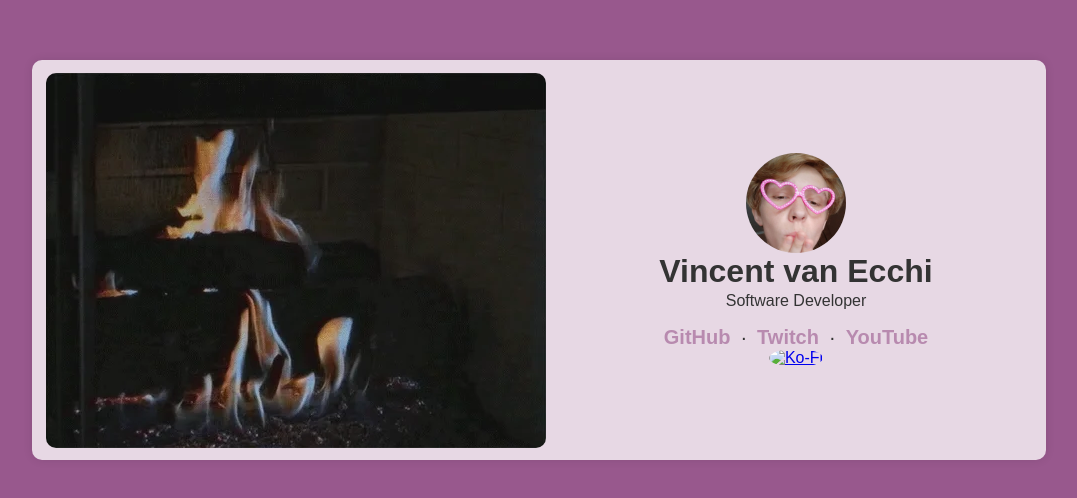
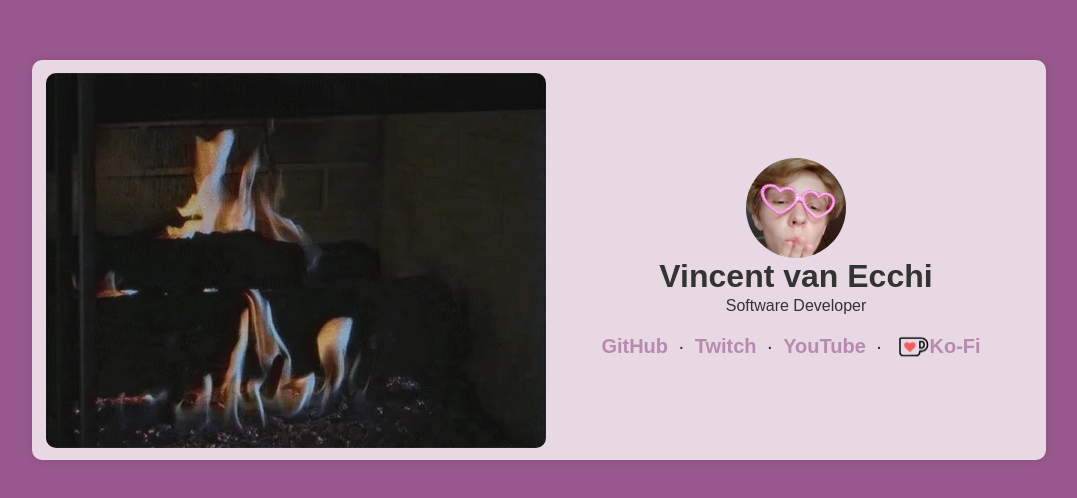
Before and after one commit to vincentvanecchi/vincentvanecchi.github.io, a plain HTML site: page index.html in a window 1280 px wide. Shown: the part 140-638 px from the top of the page, without its empty margins (101-1178 px from the left). Drawn offline with Linux system fonts and the light colour scheme.

Commit message:
ko-fi badge

```diff
--- a/index.html
+++ b/index.html
@@ -44,7 +44,7 @@
             align-items: center;
         }
 
-        .profile img {
+        .pfp {
             border-radius: 50%;
             width: 100px;
             height: 100px;
@@ -78,7 +78,7 @@
             margin-right: 10px;
         }
 
-        .social-links a {
+        a {
             text-decoration: none;
             color: #8d448086;
             font-weight: bold;
@@ -93,9 +93,25 @@
             align-items: center;
         }
 
-        .social-links a:hover {
+        a:hover {
             color: #8d4480;
             border-color: #8d4480;
+        }
+
+        .kofi {
+            display: flex;
+            flex-direction: row;
+            border-width: 2px;
+            border-color: white;
+        }
+
+        .kofi img {
+            width: 41px;
+            height: 32px;
+        }
+
+        .kofi span {
+            margin-left: -4px;
         }
     </style>
 </head>
@@ -103,7 +119,7 @@
     <div class="container">
         <img class="fireplace" src="./assets/fireplace.webp" width="500" height="375"/>
         <div class="profile">
-            <img src="./assets/pfp.jpg" alt="Profile Picture">
+            <img src="./assets/pfp.jpg" alt="Profile Picture" class="pfp">
             <h1>Vincent van Ecchi</h1>
             <p>Software Developer</p>
             <div class="social-links">
@@ -112,10 +128,12 @@
                 <a href="https://twitch.tv/newbject" target="_blank">Twitch</a>
                 <span>·</span>
                 <a href="https://youtube.com/@newbject" target="_blank">YouTube</a>
+                <span>·</span>
+                <a target="_blank" href="https://ko-fi.com/D1D7Y9G4Q" class="kofi">
+                    <img src="./assets/kofi_s_tag_white.png" alt="Ko-Fi"/>
+                    <span>Ko-Fi</span>
+                </a>
             </div>
-            <a target="_blank" href="https://ko-fi.com/D1D7Y9G4Q">
-                <img src="https://ko-fi.com/img/githubbutton_sm.svg" alt="Ko-Fi" />
-            </a>
         </div>
     </div>
 </body>
```
Also changed, not shown: assets/kofi_s_tag_white.png (added).
